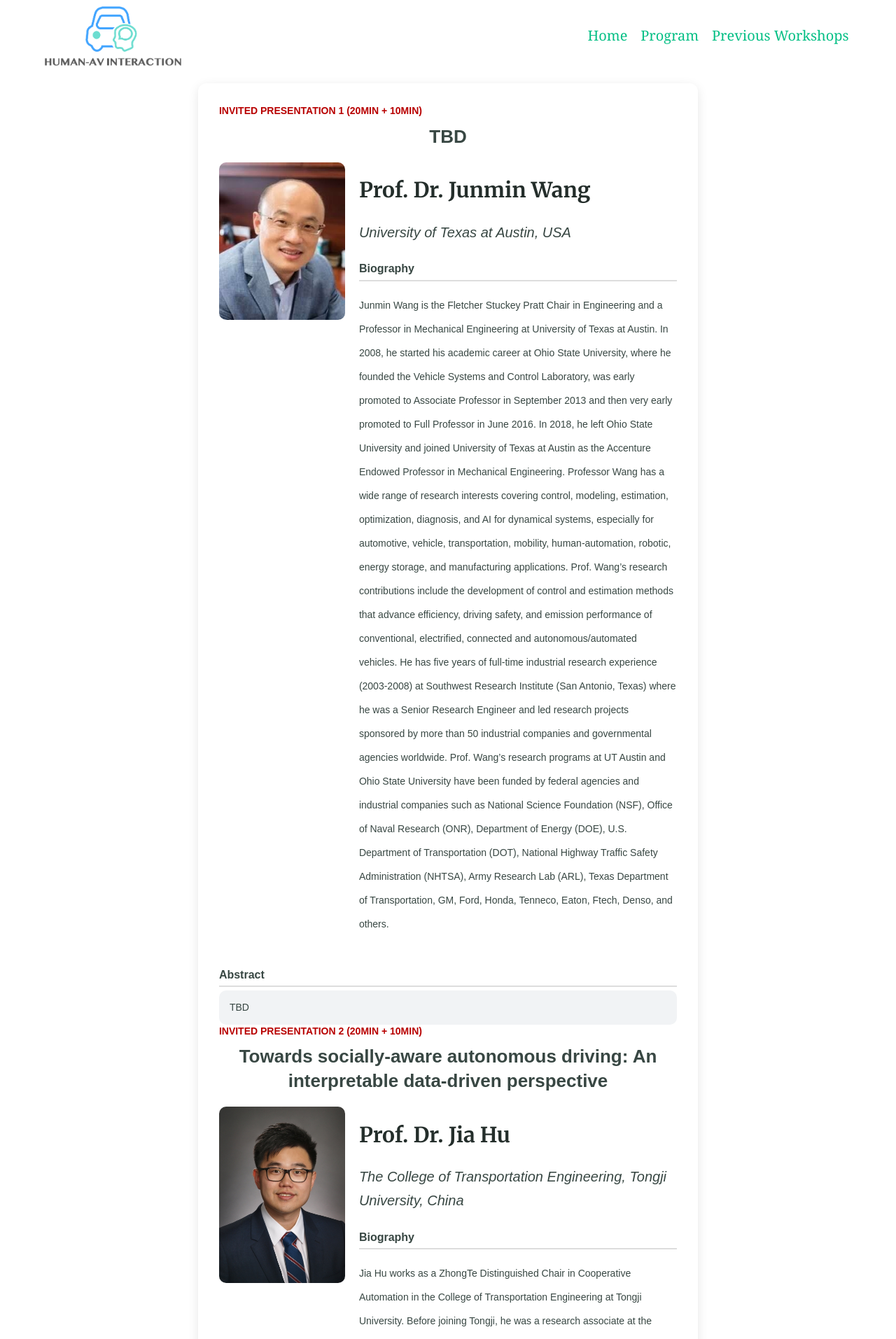
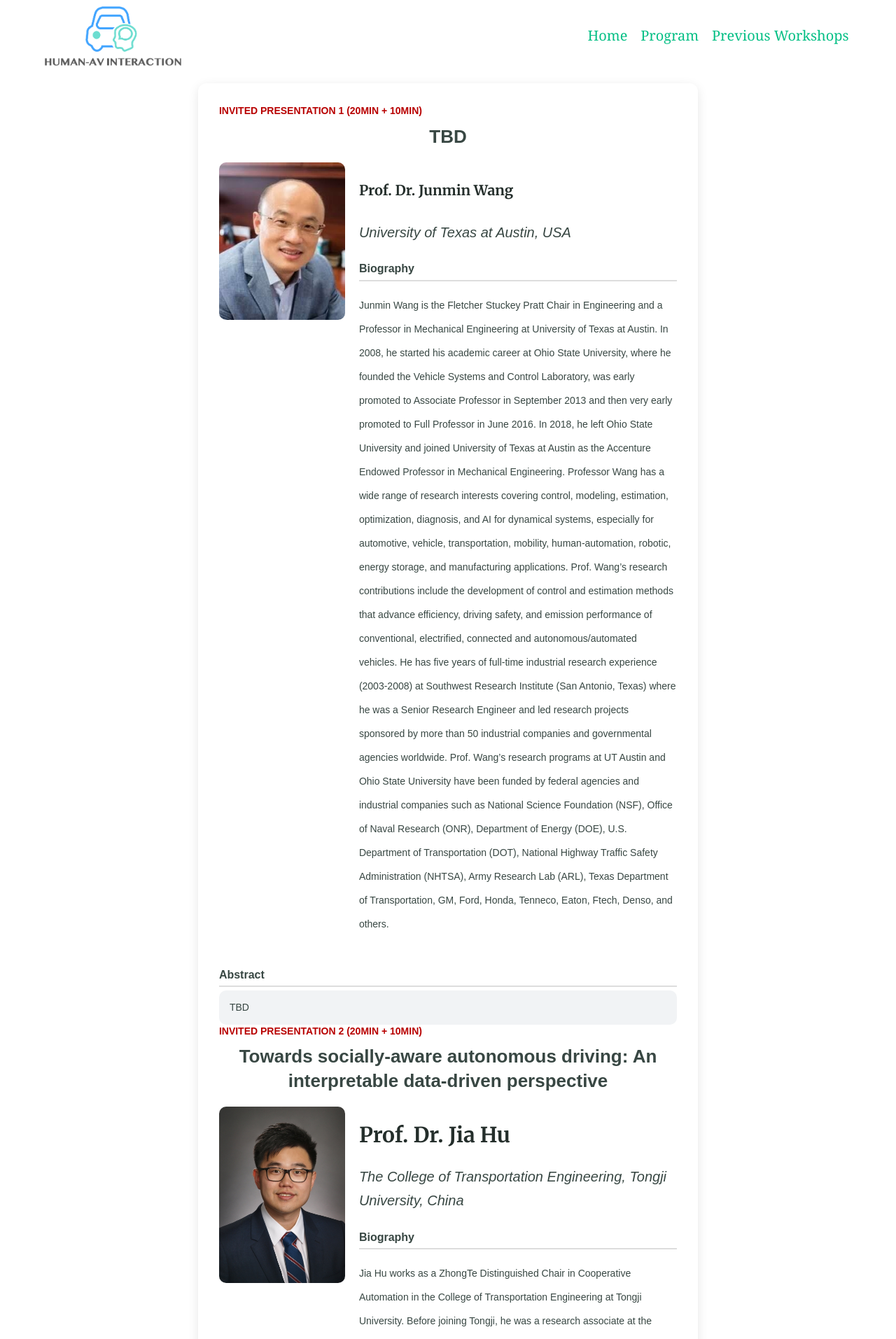
Before and after one commit to Are-You-Happy-with-AV/are-you-happy-with-av.github.io, a Jekyll site: the page built from test.md, in a window 1280 px wide. Shown: the top 1913 px of the page at 70% size. Built offline with Jekyll 4.4.1, drawn with Linux system fonts in a browser that asks for light colours; our own code applies the rules of GitHub Pages for plain Markdown files.

Commit message:
Update test.md

```diff
--- a/test.md
+++ b/test.md
@@ -14,7 +14,7 @@
   <div style="display:flex; align-items:flex-start; margin-bottom:20px;">
     <img src="/assets/committee/Junmin Wang.jpg" alt="Speaker Photo" style="width:180px; border-radius:10px; margin-right:20px;">
     <div>
-      <h3 style="margin:0;">Prof. Dr. Junmin Wang</h3>
+      <h3 style="margin:0;font-size:20px;">Prof. Dr. Junmin Wang</h3>
       <p style="margin-top:8px; font-style:italic;">University of Texas at Austin, USA</p>
       <div style="font-weight:bold; margin-top:20px; margin-bottom:5px; font-size:16px; border-bottom:2px solid #ddd; padding-bottom:5px;">Biography</div>
       <p style="margin-top:8px; font-size:14px;">
```
